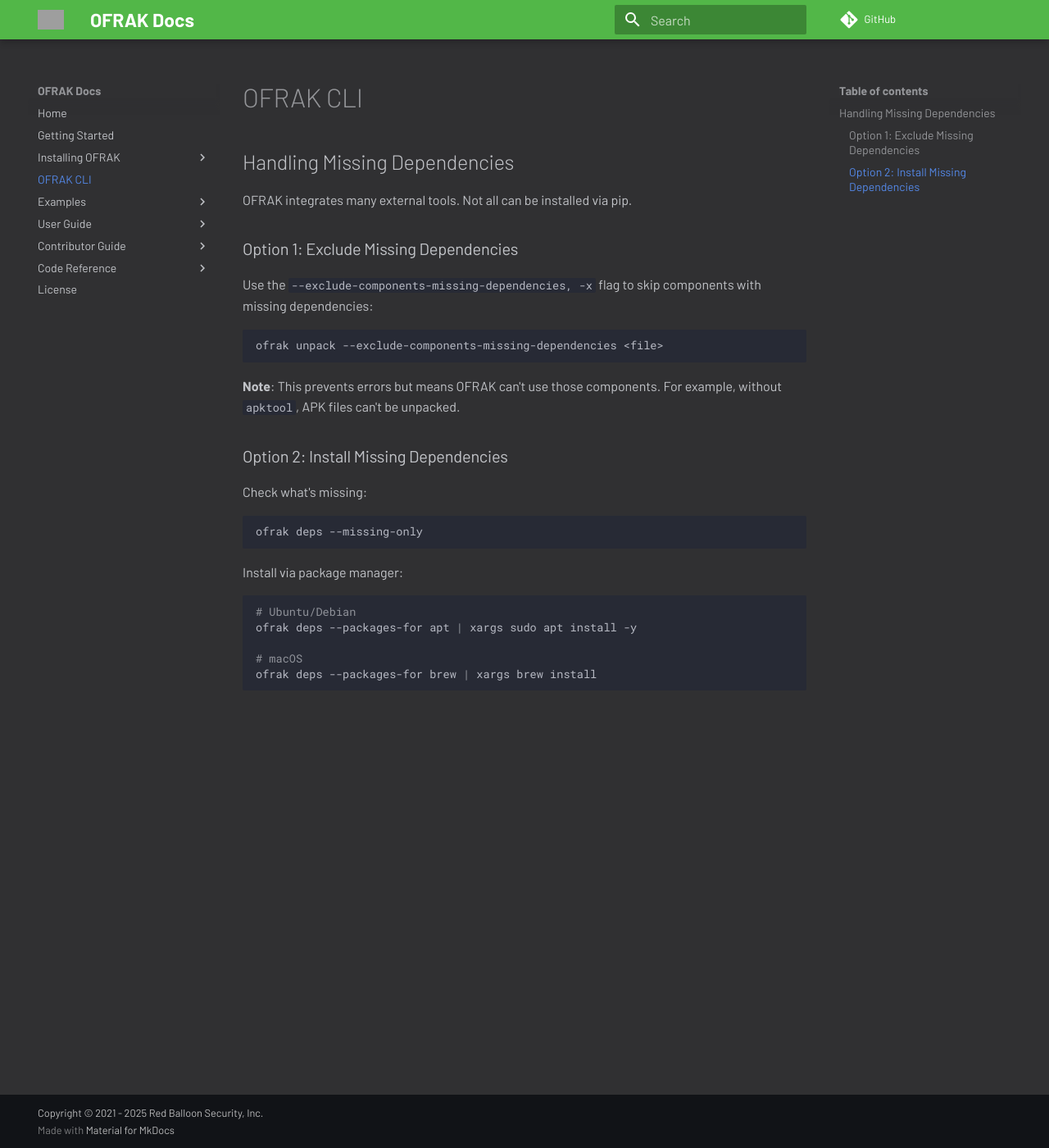
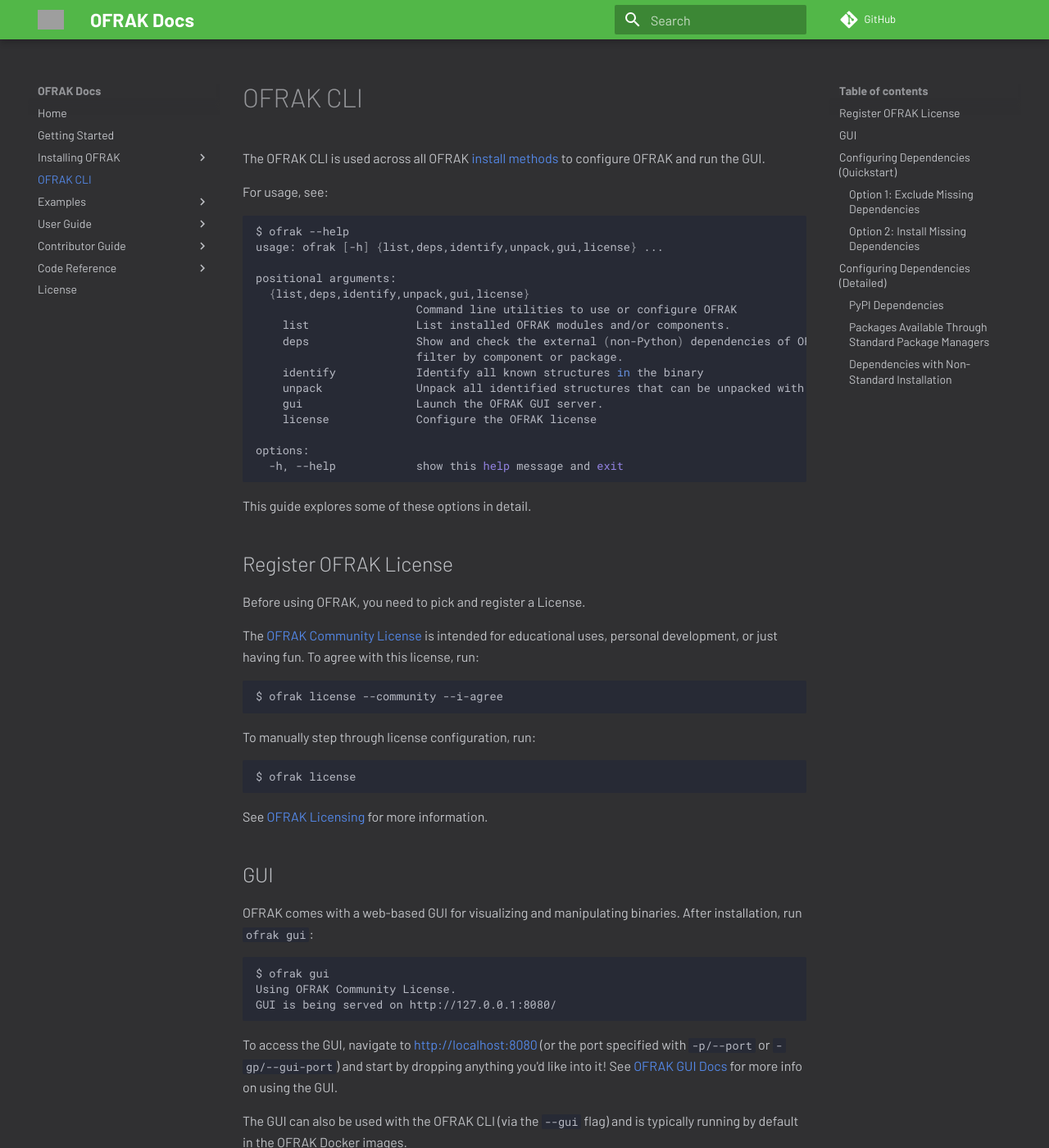
Before and after one commit to redballoonsecurity/ofrak, an MkDocs documentation site: the page built from docs/ofrak-cli.md, in a window 1280 px wide and 1400 px high. Shown: the whole window at 82% size. Built offline with MkDocs 1.6.1 and Material for MkDocs 9.7.7, drawn with Linux system fonts in a browser that asks for light colours; comment, search, counter and statistics services are not loaded; some of the changed text lies outside the part shown; grey boxes are pictures that could not be loaded.

Commit message:
Update docs

````diff
--- a/docs/ofrak-cli.md
+++ b/docs/ofrak-cli.md
@@ -1,6 +1,62 @@
 # OFRAK CLI
+The OFRAK CLI is used across all OFRAK [install methods](./install/index.md) to configure OFRAK
+and run the GUI.
 
-## Handling Missing Dependencies
+For usage, see:
+```bash
+$ ofrak --help
+usage: ofrak [-h] {list,deps,identify,unpack,gui,license} ...
+
+positional arguments:
+  {list,deps,identify,unpack,gui,license}
+                        Command line utilities to use or configure OFRAK
+    list                List installed OFRAK modules and/or components.
+    deps                Show and check the external (non-Python) dependencies of OFRAK components. Can show the brew/apt install packages for dependencies, and
+                        filter by component or package.
+    identify            Identify all known structures in the binary
+    unpack              Unpack all identified structures that can be unpacked with OFRAK
+    gui                 Launch the OFRAK GUI server.
+    license             Configure the OFRAK license
+
+options:
+  -h, --help            show this help message and exit
+```
+
+This guide explores some of these options in detail.
+
+## Register OFRAK License
+Before using OFRAK, you need to pick and register a License.
+
+The [OFRAK Community License](license.md#ofrak-community-license-agreement) is intended for
+educational uses, personal development, or just having fun. To agree with this license, run:
+
+```bash
+$ ofrak license --community --i-agree
+```
+
+To manually step through license configuration, run:
+```bash
+$ ofrak license
+```
+
+See [OFRAK Licensing](https://ofrak.com/license/) for more information.
+
+## GUI
+OFRAK comes with a web-based GUI for visualizing and manipulating binaries.
+After installation, run `ofrak gui`:
+
+```bash
+$ ofrak gui
+Using OFRAK Community License.
+GUI is being served on http://127.0.0.1:8080/
+```
+
+To access the GUI, navigate to <http://localhost:8080> (or the port specified with `-p/--port` or `-gp/--gui-port`) and start by dropping anything you'd like into it!
+See [OFRAK GUI Docs](user-guide/gui/minimap.md) for more info on using the GUI.
+
+The GUI can also be used with the OFRAK CLI (via the `--gui` flag) and is typically running by default in the OFRAK Docker images.
+
+## Configuring Dependencies (Quickstart)
 
 OFRAK integrates many external tools. Not all can be installed via pip.
 
@@ -17,18 +73,49 @@
 
 ### Option 2: Install Missing Dependencies
 
-Check what's missing:
+Check what's missing, and install what you can with pacakge mangers:
 
 ```bash
 ofrak deps --missing-only
+ofrak deps --packages-for apt | xargs sudo apt install -y # Ubuntu/Debian
+ofrak deps --packages-for brew | xargs brew install -y    # macOS
+ofrak deps --packages-for choco | xargs choco install -y  # Windows
 ```
 
-Install via package manager:
+## Configuring Dependencies (Detailed)
 
-```bash
-# Ubuntu/Debian
-ofrak deps --packages-for apt | xargs sudo apt install -y
+OFRAK dependencies come in three "tiers":
 
-# macOS
-ofrak deps --packages-for brew | xargs brew install
+1. Python packages which can be installed from PyPI.
+2. Packages available through standard package managers like `apt`, `brew`, or `choco`.
+3. Everything else. These tools have non-standard installation steps.
+
+### PyPI Dependencies
+These are the easiest.
+These are simply included in the requirements for the OFRAK Python packages which require them.
+Simply by installing an OFRAK Python package, these dependencies will also be installed with no
+further effort required.
+
+### Packages Available Through Standard Package Managers
+See [Option 2: Install Missing Dependencies](#option-2--install-missing-dependencies).
+
+The second two types of dependencies can be listed with the `deps` command:
+
+### Dependencies with Non-Standard Installation
+Running:
+
+```shell
+ofrak deps --missing-only
 ```
+will give a printout listing each missing dependency (very often a tool required for packing or
+unpacking some type of file) and some basic info about it, including:
+
+- Name
+- Website
+- Which component(s) depend on it
+
+This is helpful in determining whether you want to skip installing one or more dependencies,
+since if you don't expect to need the component(s) requiring a dependency, you can skip it.
+
+To see how dependencies are installed in our [Docker Images](./install/docker.md), you can inspect
+the Dockerstub files in each respective OFRAK package.
````
Also changed, not shown: docs/getting-started.md (+4 -14 lines), docs/install/docker.md (+10 -12 lines), docs/install/pypi.md (+0 -6 lines), docs/install/source.md (+14 -32 lines).
